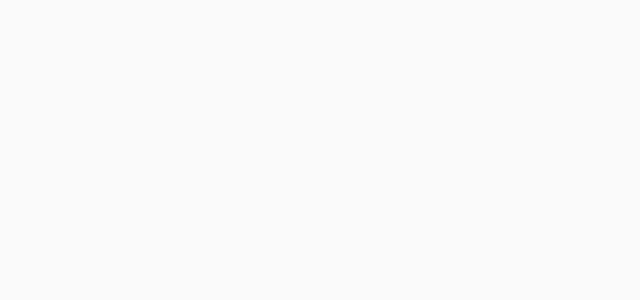
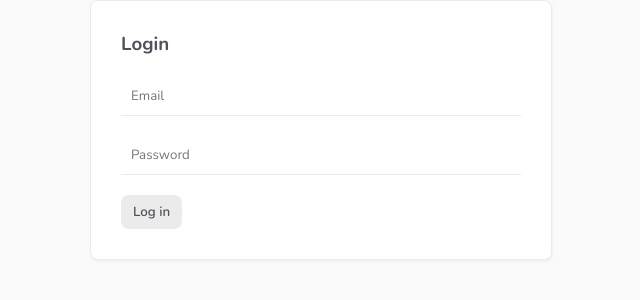
Before and after one commit to vue-course-ps3/muso-ninjas, a Vue app: page /login in a window 1280 px wide. Before the commit this address had no page. Shown: the top 300 px of the page, without its empty margins (319-959 px from the left). Built offline with nearby package versions, Linux system fonts and the light colour scheme.

Commit message:
lesson 139

```diff
--- a/src/composables/useCollection.js
+++ b/src/composables/useCollection.js
@@ -4,21 +4,25 @@ import { projectFirestore } from '../firebase/config'
 const useCollection = (collection) => {
 
   const error = ref(null)
+  const isPending = ref(false)
 
   // add a new document
   const addDoc = async (doc) => {
     error.value = null
+    isPending.value = true
 
     try {
       await projectFirestore.collection(collection).add(doc)
+      isPending.value = false
     }
     catch(err) {
       console.log(err.message)
       error.value = 'could not send the message'
+      isPending.value = false
     }
   }
 
-  return { error, addDoc }
+  return { error, addDoc, isPending }
 
 }
 
--- a/src/composables/useLogin.js
+++ b/src/composables/useLogin.js
@@ -2,23 +2,27 @@ import { ref } from 'vue'
 import { projectAuth } from '../firebase/config'
 
 const error = ref(null)
+const isPending = ref(false)
 
 const login = async (email, password) => {
   error.value = null
+  isPending.value = true
 
   try {
     const res = await projectAuth.signInWithEmailAndPassword(email, password)
     error.value = null
+    isPending.value = false
     return res
   }
   catch(err) {
     console.log(err.message)
     error.value = 'Incorrect login credentials'
+    isPending.value = false
   }
 }
 
 const useLogin = () => {
-  return { error, login }
+  return { error, login, isPending }
 }
 
 export default useLogin
--- a/src/router/index.js
+++ b/src/router/index.js
@@ -1,5 +1,6 @@
 import { createRouter, createWebHistory } from 'vue-router'
 import HomeView from '../views/HomeView.vue'
+import Login from '@/views/auth/Login.vue'
 
 const routes = [
   {
@@ -7,6 +8,12 @@ const routes = [
     name: 'home',
     component: HomeView
   },
+  {
+    path: '/login',
+    name: 'Login',
+    component: Login
+  },
+
 
 ]
 
--- /dev/null
+++ b/src/views/auth/Login.vue
@@ -0,0 +1,39 @@
+<template>
+  <form @submit.prevent="handleSubmit">
+    <h3>Login</h3>
+    <input type="email" placeholder="Email" v-model="email" required>
+    <input type="password" placeholder="Password" v-model="password" required>
+    <div class="error" v-if="error">{{ error }}</div>
+    <button v-if="!isPending">Log in</button>
+    <button v-if="isPending" disabled>Loading</button>
+
+  </form>
+</template>
+
+<script>
+import useLogin from '@/composables/useLogin';
+import { ref } from 'vue';
+
+export default {
+  setup(){
+    const {error, login, isPending} = useLogin();
+
+    const email = ref('');
+    const password = ref('');
+
+    const handleSubmit = async () =>{
+      const res = await login(email.value, password.value);
+      if(!error.value){
+        console.log('user logged in', res);
+      }
+
+    }
+
+    return {email, password, handleSubmit, error, isPending}
+  }
+}
+</script>
+
+<style>
+
+</style>
```
Also changed, not shown: src/composables/useLogout.js (+5 -2 lines), src/composables/useSignup.js (+5 -2 lines).
